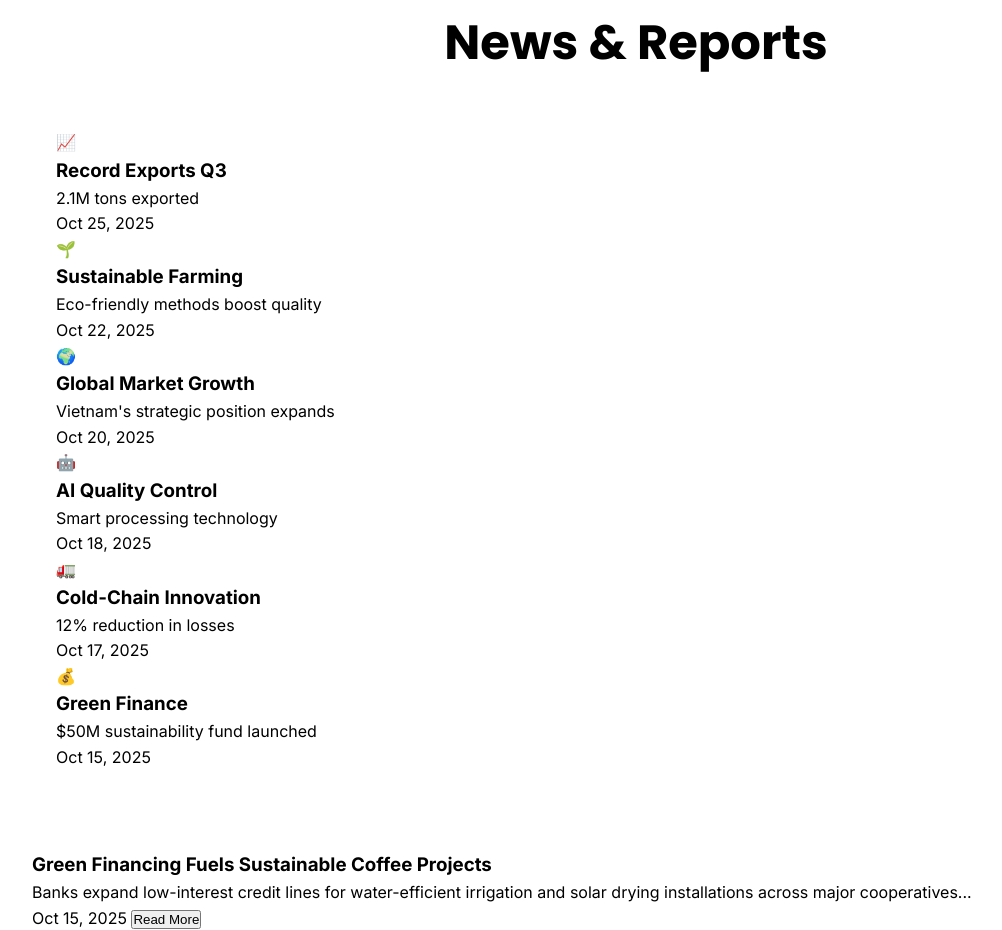
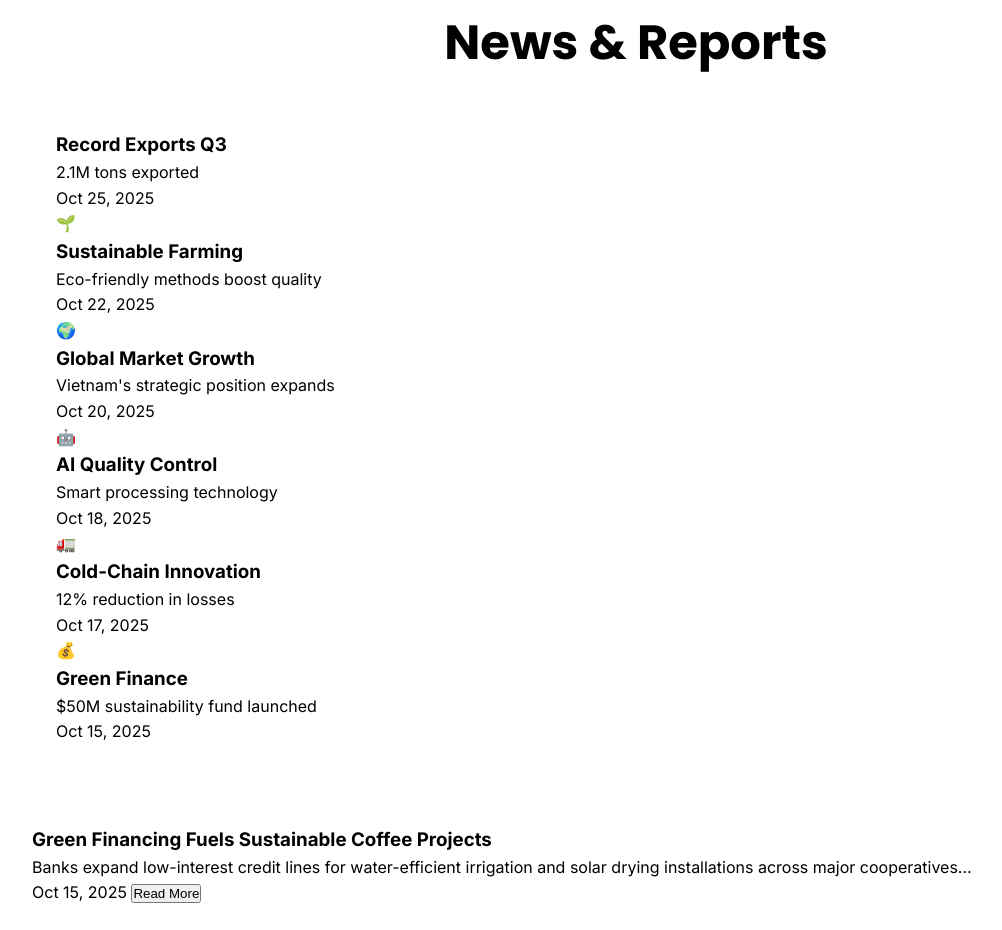
Before and after one commit to quangnhat1504/coffee-export-project, a plain HTML site: page wed/index.html in a window 1280 px wide. Shown: the part 4680-5610 px from the top of the page, without its empty margins (40-1042 px from the left). Drawn offline with nearby package versions, Linux system fonts and the light colour scheme; animation ran at ten frames a second.

Commit message:
part of visualize

```diff
--- a/wed/index.html
+++ b/wed/index.html
@@ -278,7 +278,7 @@
             <h2 class="section-title">News & Reports</h2>
             <div class="news-grid">
                 <article class="news-card">
-                    <div class="news-icon">📈</div>
+                    <div class="news-icon"></div>
                     <h3>Record Exports Q3</h3>
                     <p>2.1M tons exported</p>
                     <span class="news-date">Oct 25, 2025</span>
```
Also changed, not shown: requirements.txt (added, +23 -0 lines), README.md, 5 other files.
